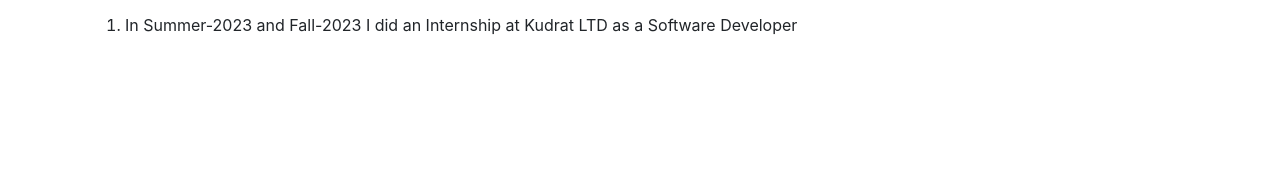
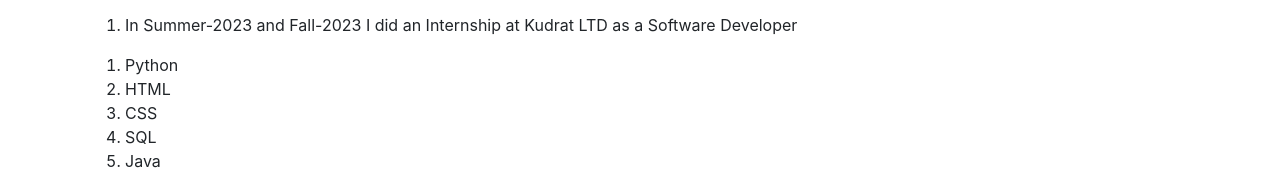
Before and after one commit to IT3049C-Spring24/1-student-portfolio-makhsudjonaminov, a website: page index.html in a window 1280 px wide. Shown: the part 2131-2317 px from the top of the page. Before the commit the page ends 2184 px from the top, so only its background shows below. Drawn offline with nearby package versions, Linux system fonts and the light colour scheme.

Commit message:
added programming-languages section

```diff
--- a/index.html
+++ b/index.html
@@ -26,6 +26,13 @@
       <li>In Summer-2023 and Fall-2023 I did an Internship at Kudrat LTD as a Software Developer</li>
     </ol>
     <div class="section" id="programming-languages"></div>
+    <ol>
+      <li>Python</li>
+      <li>HTML</li>
+      <li>CSS</li>
+      <li>SQL</li>
+      <li>Java</li>
+    </ol>
 
 
   </div>
```
